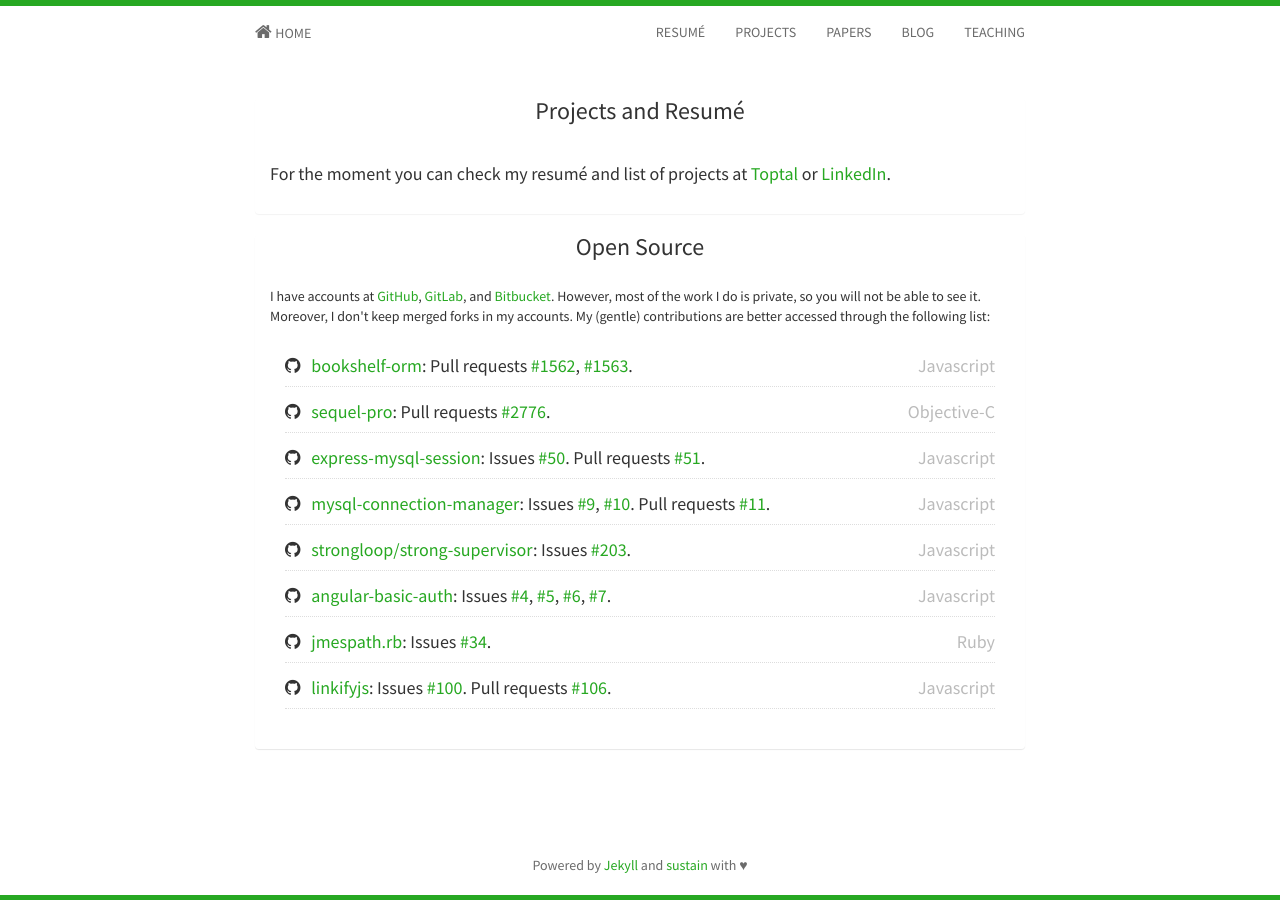
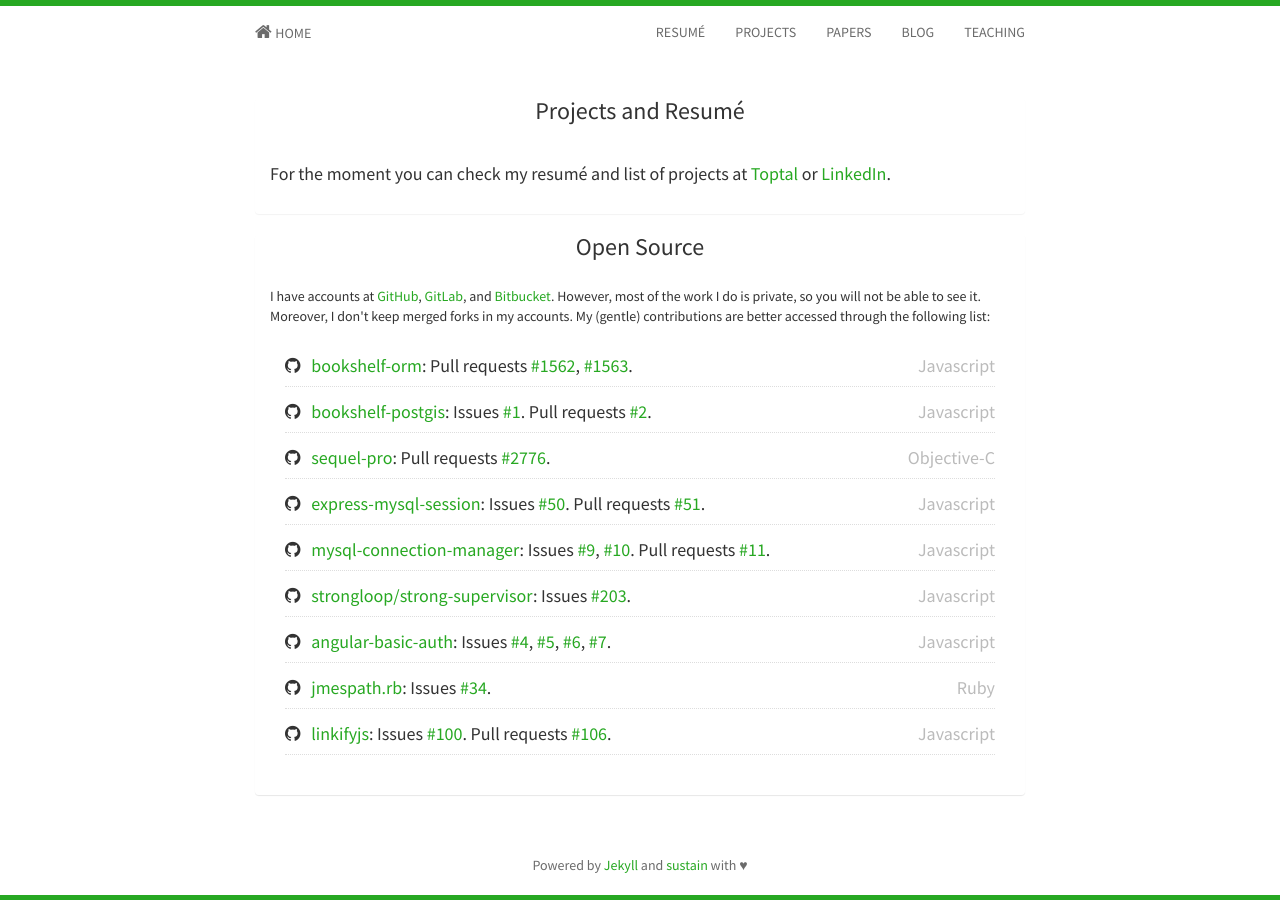
Before and after one commit to fcarreiro/fcarreiro.github.com, a Jekyll site: the page built from projects.html, in a window 1280 px wide. Built offline with Jekyll 4.4.1, drawn with Linux system fonts in a browser that asks for light colours; nearby versions of some CDN libraries.

Commit message:
Add bookshelf-postgis to contributions

```diff
--- a/_data/opensource.yml
+++ b/_data/opensource.yml
@@ -2,6 +2,12 @@
   url: 'https://github.com/tgriesser/bookshelf/'
   issues: []
   prs: [1562, 1563]
+  language: 'Javascript'
+
+- title: 'bookshelf-postgis'
+  url: 'https://github.com/joshswan/bookshelf-postgis'
+  issues: [1]
+  prs: [2]
   language: 'Javascript'
 
 - title: 'sequel-pro'
```
